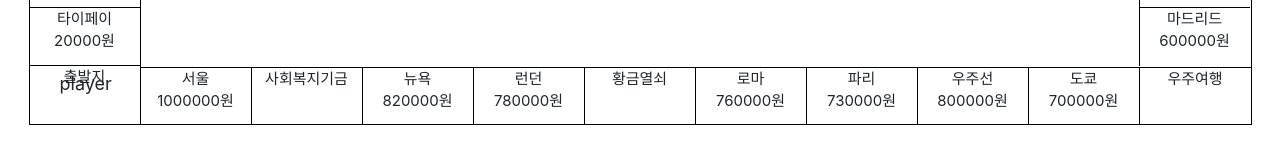
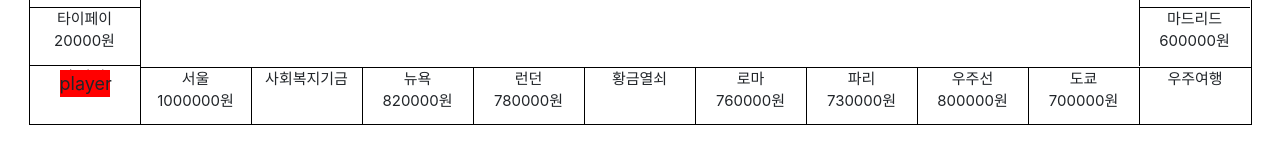
Before and after one commit to 2018os/bluemarble, a React (Create React App) app: page /blue in a window 1280 px wide. Shown: the part 609-769 px from the top of the page. Built offline with nearby package versions, Linux system fonts and the light colour scheme.

Commit message:
Update Playerstyle.js

```diff
--- a/src/components/player/Playerstyle.js
+++ b/src/components/player/Playerstyle.js
@@ -1,30 +1,45 @@
 import styled from "styled-components";
 
 const Playerstate = styled.div `
-    ${props=>props.location === 0 &&`
-        position: relative;
-        bottom:13px;
+    ${props=>props.userid === 0 &&`
+    background-color: red;
     `}
-    ${props=>props.location > 0 && props.location <10 &&`
-    position: relative;
-    bottom:49px;
+    ${props=>props.userid === 1 &&`
+    background-color: yellow;
     `}
-    ${props=>(props.location === 7 || props.location === 10 || props.location === 3) &&`
-        position: relative;
-        bottom:17px;
+    ${props=>props.userid === 2 &&`
+    background-color: green;
     `}
-    ${props=>props.location >= 11 && props.location <=20 &&`
-        position: relative;
-        bottom:49px;
+    ${props=>props.userid === 3 &&`
+    background-color: blue;
     `}
-    ${props=>props.location >= 21 && props.location <=30 &&`
-        position: relative;
-        bottom:41px;
-    `}
-    ${props=>props.location >= 31 && props.location <=40 &&`
-        position: relative;
-        bottom:38px;
-    `}
+
+    // ${props=>props.location === 0 &&`
+    //     background:red;
+    //     position: relative;
+    //     bottom:13px;
+    // `}
+    // ${props=>props.location > 0 && props.location <10 &&`
+    //     background:yellow;
+    //     position: relative;
+    //     bottom:49px;
+    // `}
+    // ${props=>(props.location === 7 || props.location === 10 || props.location === 3) &&`
+    //     position: relative;
+    //     bottom:17px;
+    // `}
+    // ${props=>props.location >= 11 && props.location <=20 &&`
+    //     position: relative;
+    //     bottom:49px;
+    // `}
+    // ${props=>props.location >= 21 && props.location <=30 &&`
+    //     position: relative;
+    //     bottom:41px;
+    // `}
+    // ${props=>props.location >= 31 && props.location <=40 &&`
+    //     position: relative;
+    //     bottom:38px;
+    // `}
 
 `
 
```
